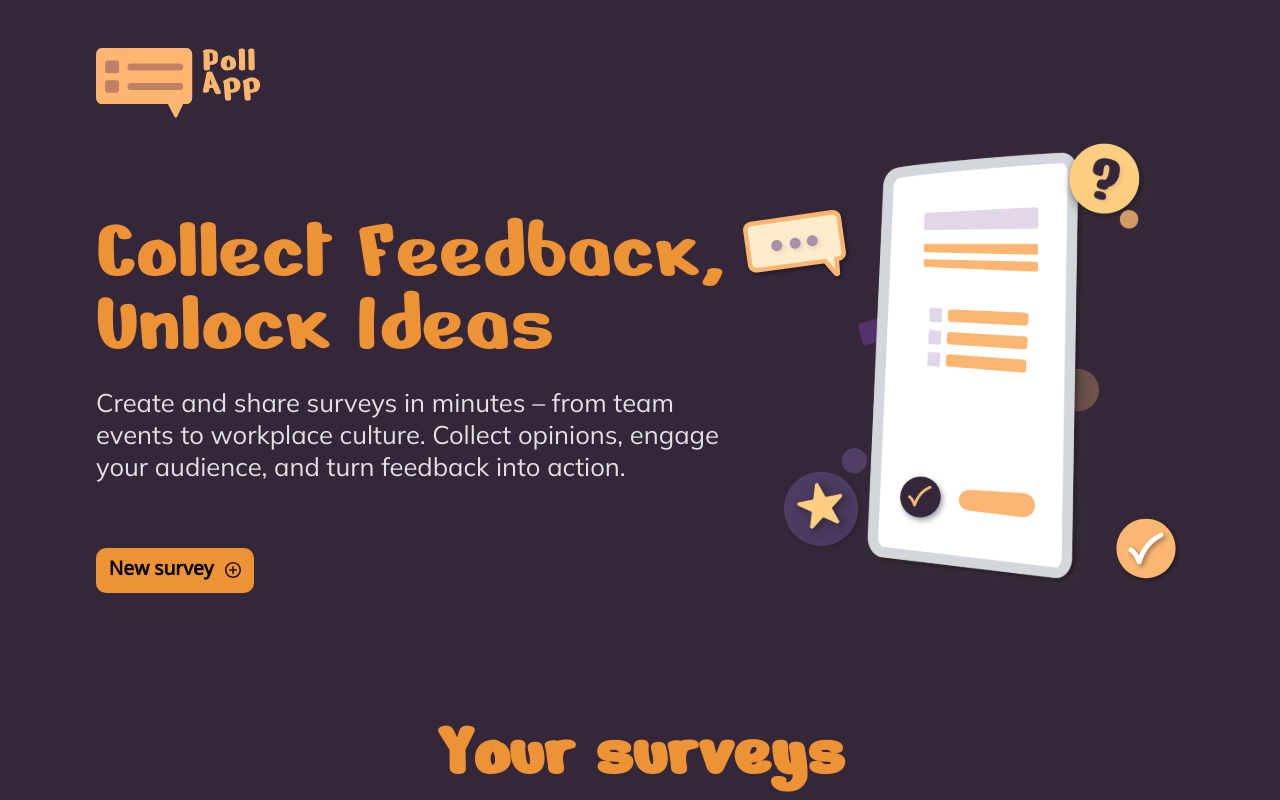
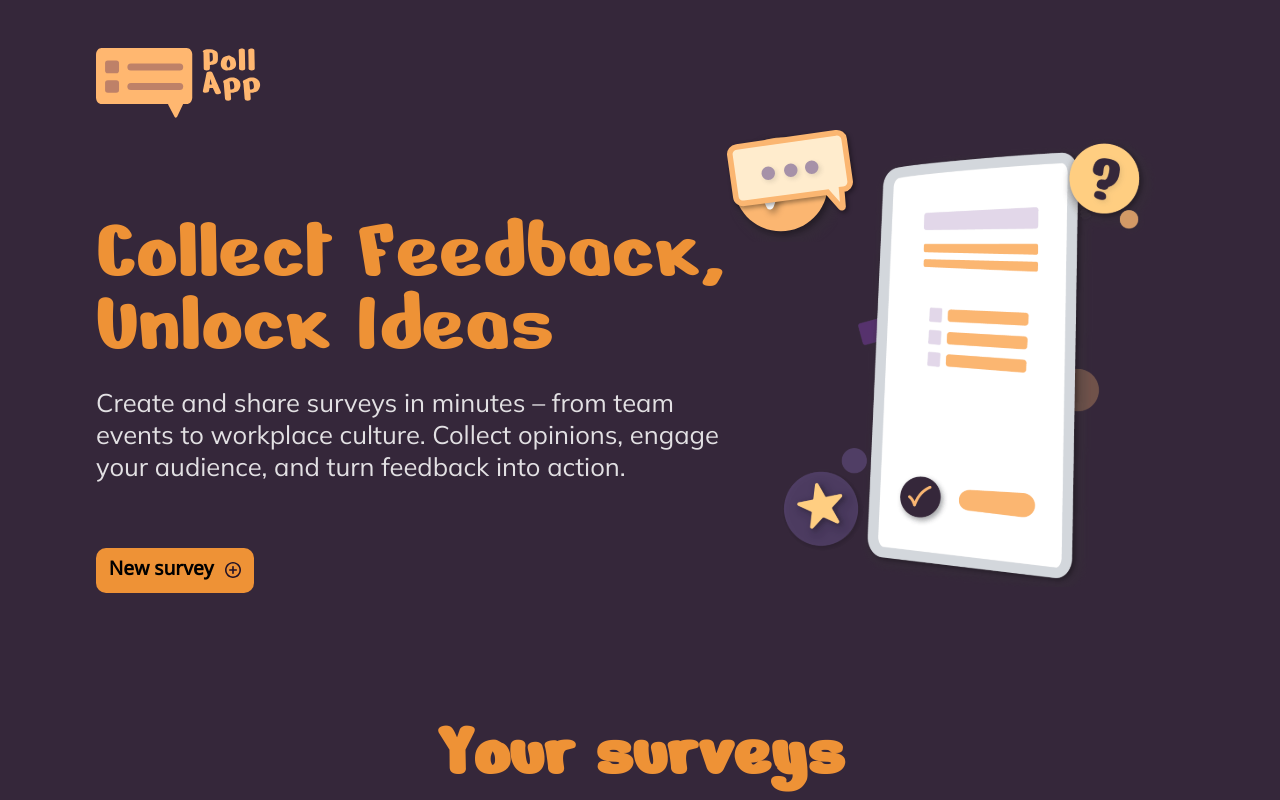
Before and after one commit to AhmetB-Dev/poll-app, an Angular app: page / in a window 1280 px wide. Shown: the top 800 px of the page. Built offline with nearby package versions, Linux system fonts and the light colour scheme; no server answers; the database is empty.

Commit message:
feat: update home hero styles; enhance preview and mobile CTA icon visibility

```diff
--- a/src/app/pages/home/home-responsive.scss
+++ b/src/app/pages/home/home-responsive.scss
@@ -30,6 +30,25 @@
       width: unset;
     }
 
+    &__preview-wrapper {
+      order: 2;
+      flex: 0 0 42%;
+      width: 100%;
+      background-image: url('/assets/img/typing-bubble.svg'), url('/assets/img/check.svg');
+      background-repeat: no-repeat;
+      background-position:
+        1em 5em,
+        right bottom;
+      background-size: 30%, 25%;
+      transition: background-position 550ms cubic-bezier(0.22, 1, 0.36, 1);
+
+      &:hover {
+        background-position:
+          calc(1em + 1rem) 5em,
+          calc(100% - 0.5rem) bottom;
+      }
+    }
+
     &__content {
       align-items: flex-start;
       padding-top: 0;
@@ -40,20 +59,13 @@
       padding: 0.5em 0.8rem;
     }
 
-    &__preview-wrapper {
-      order: 2;
-      flex: 0 0 42%;
-      width: 100%;
-      background-image: url(/assets/img/typing-bubble.svg), url(/assets/img/check.svg);
-      background-repeat: no-repeat;
-      background-position:
-        1em 5em,
-        right bottom;
-      background-size: 7rem, 4.5rem;
+    &__cta-icon-mobile {
+      display: none;
     }
 
     &__preview {
       width: 100%;
+      display: block;
     }
   }
 
--- a/src/app/pages/home/home.html
+++ b/src/app/pages/home/home.html
@@ -39,6 +39,7 @@
             src="/assets/img/poll-phone-preview-02.svg"
             alt="Survey preview on a phone"
           />
+          <img class="home-hero__cta-icon-mobile" src="/assets/img/poll-phone-preview.svg" alt="" />
         </div>
       </div>
     </section>
--- a/src/app/pages/home/home.scss
+++ b/src/app/pages/home/home.scss
@@ -48,6 +48,10 @@
   }
 
   &__preview {
+    display: none;
+  }
+
+  &__cta-icon-mobile {
     width: clamp(20rem, 20vw, 40rem);
   }
 
```
